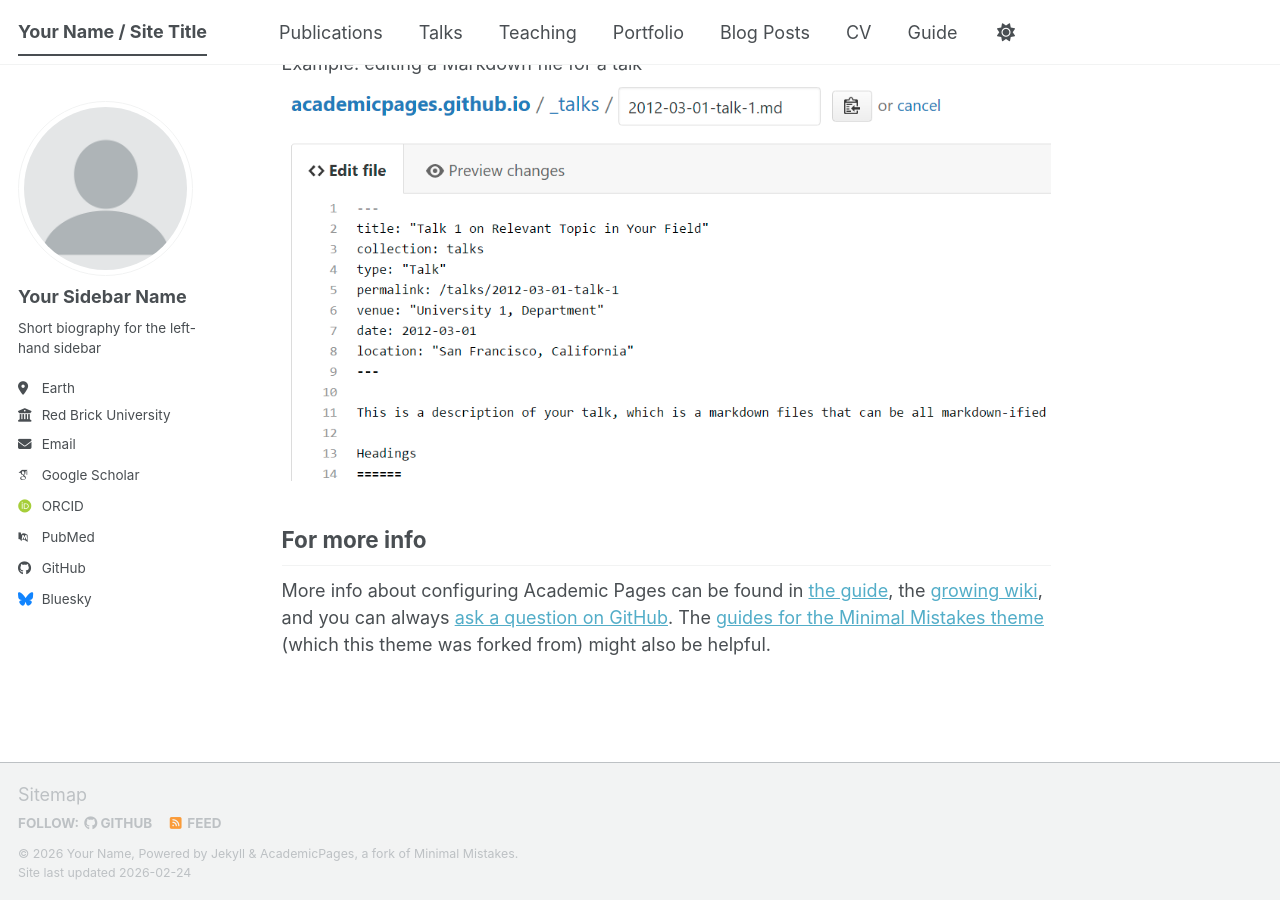
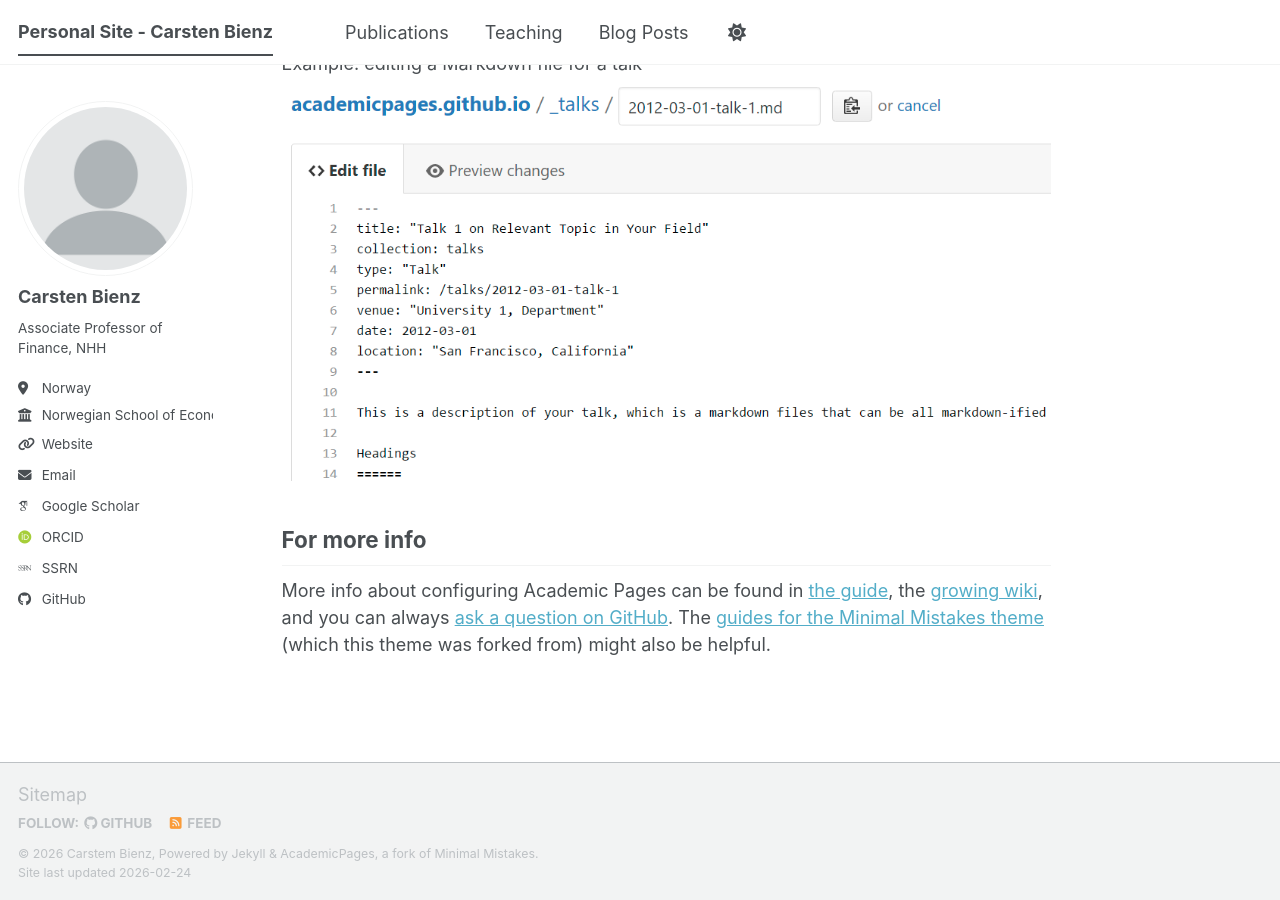
Before and after one commit to CarstenBienz/carstenbienz.github.io, a Jekyll site: the page built from _pages/about.md, in a window 1280 px wide and 900 px high, scrolled down 2720 px. Built offline with Jekyll 4.4.1, drawn with Linux system fonts in a browser that asks for light colours; some web fonts are replaced; a script bundle is joined from its source files by our own code; library files that are not in the unit come from our copies.

Commit message:
Basic Edits

```diff
--- a/_config.yml
+++ b/_config.yml
@@ -9,11 +9,11 @@
 # Basic Site Settings
 locale                   : "en-US"
 site_theme               : "default" # The available themes options are "default", "air", "sunrise", "mint", "dirt" and "contrast"
-title                    : "Your Name / Site Title"
+title                    : "Personal Site - Carsten Bienz"
 title_separator          : "-"
-name                     : &name "Your Name"
-description              : &description "Your Name's academic portfolio"   # Update this with a general description of your site, this is the default if not overridden by a page
-url                      : https://academicpages.github.io # The base hostname & protocol for your site e.g. "https://[your GitHub username].github.io",
+name                     : &name "Carstem Bienz"
+description              : &description "My personal web site"   # Update this with a general description of your site, this is the default if not overridden by a page
+url                      : https://carstenbienz.github.io # The base hostname & protocol for your site e.g. "https://[your GitHub username].github.io",
                                                            # or if you already have some other page hosted on Github then use "https://[your GitHub username].github.io/[Your Repo Name]"
 baseurl                  : "" # the subpath of your site, e.g. "/blog"
 repository               : "academicpages/academicpages.github.io"
@@ -24,24 +24,24 @@ repository               : "academicpages/academicpages.github.io"
 author:
   # Biographic information
   avatar           : "profile.png"
-  name             : "Your Sidebar Name"
+  name             : "Carsten Bienz"
   pronouns         : # example: "she/her"
-  bio              : "Short biography for the left-hand sidebar"
-  location         : "Earth"
-  employer         : "Red Brick University"
-  uri              : # URL
-  email            : "none@example.org"
+  bio              : "Associate Professor of Finance, NHH"
+  location         : "Norway"
+  employer         : "Norwegian School of Economics"
+  uri              : "https://www.nhh.no/en/employees/faculty/carsten-gero-bienz/"
+  email            : "carsten.bienz@nhh.no"
 
   # Academic websites
   academia         : # URL
   arxiv            : # URL - Update with the correct link to your profile
-  googlescholar    : "https://scholar.google.com/citations?user=PS_CX0AAAAAJ"
+  googlescholar    : "https://scholar.google.com/citations?user=RF7KO2MAAAAJ&hl=de&oi=sra"
   inspire-hep      : # URL
   impactstory      : # URL
-  orcid            : "https://orcid.org/yourorcidurl"
+  orcid            :  "https://orcid.org/0009-0000-3948-4995"
   semantic         : # URL
-  ssrn             : # URL
-  pubmed           : "https://www.ncbi.nlm.nih.gov/pubmed/?term=john+snow"
+  ssrn             : "https://papers.ssrn.com/sol3/cf_dev/AbsByAuth.cfm?per_id=451686"
+  pubmed           : # "https://www.ncbi.nlm.nih.gov/pubmed/?term=john+snow"
   researchgate     : # URL
   scopus           : # URL
   zotero           : # URL
@@ -57,7 +57,7 @@ author:
 
   # Social media
   artstation       : # Username
-  bluesky          : "bsky.app" # Replace this with you Bluesky username
+  bluesky          : # "bsky.app" # Replace this with you Bluesky username
   facebook         : # Username
   flickr           : # Username
   foursquare       : # Username
```
Also changed, not shown: README.md (+6 -92 lines), _data/navigation.yml (+8 -8 lines).
